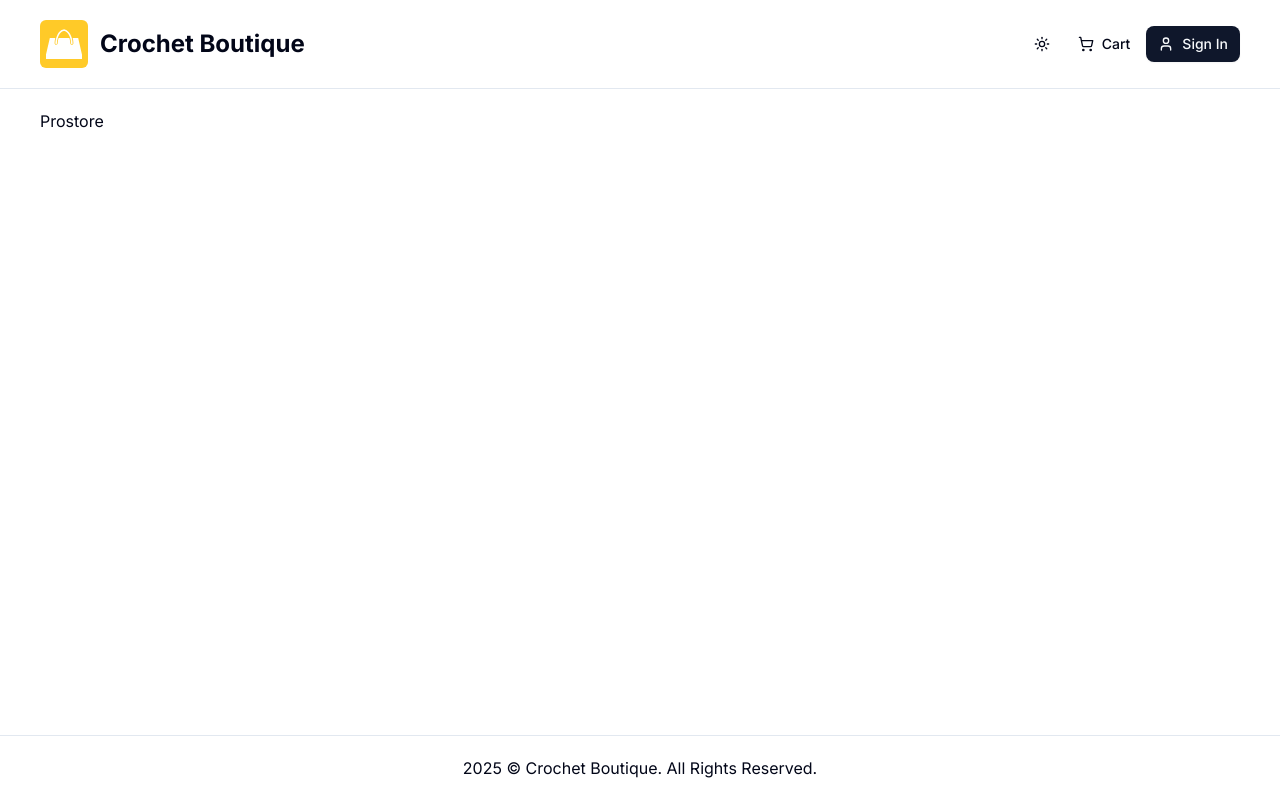
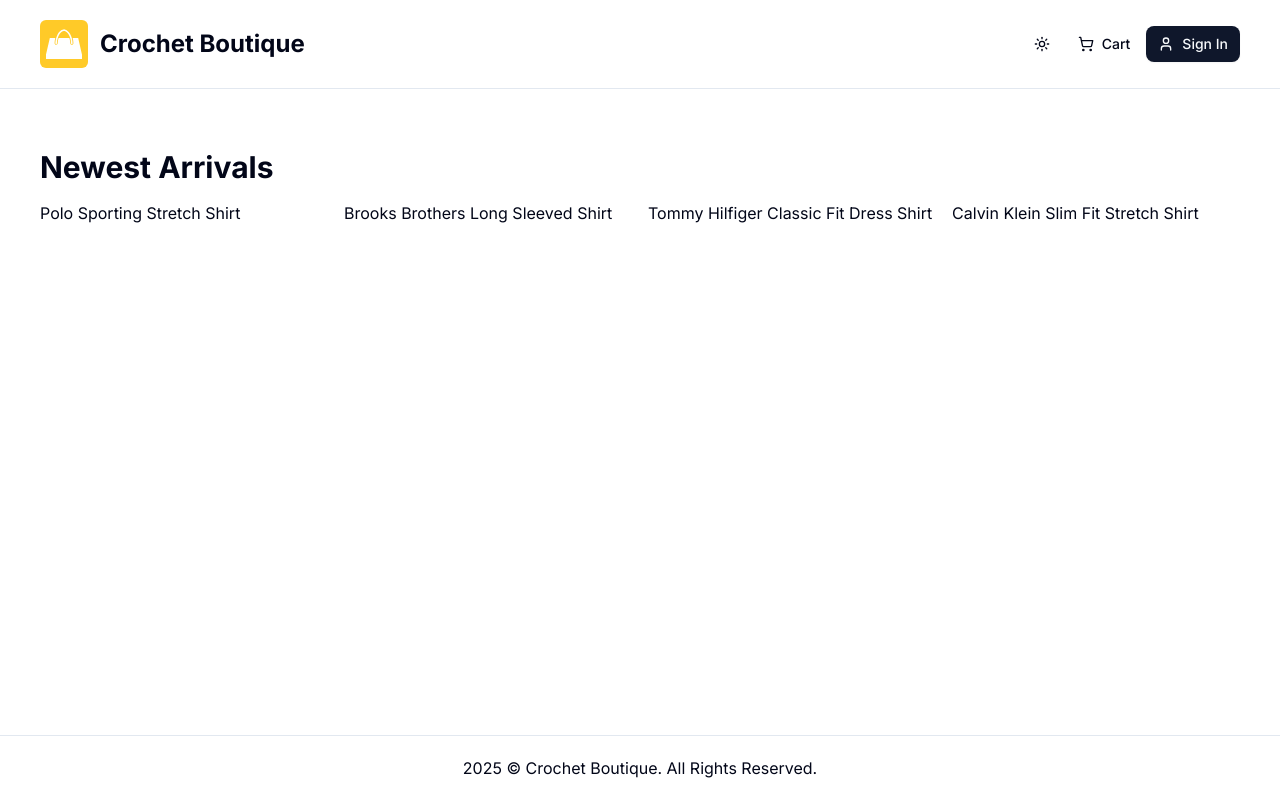
Before and after one commit to jwala-anirudh/crochet-boutique-store, a Next.js app: page / in a window 1280 px wide. Built offline with nearby package versions, Linux system fonts and the light colour scheme; no server answers.

Commit message:
feat: add ProductList component and sample data; update HomePage to display newest arrivals

```diff
--- a/app/(root)/page.tsx
+++ b/app/(root)/page.tsx
@@ -1,5 +1,16 @@
+import ProductList from "@/components/shared/product/product-list";
+import sampleData, { Product } from "@/db/sample-data";
+
 const HomePage = () => {
-  return <>Prostore</>;
+  return (
+    <>
+      <ProductList
+        title="Newest Arrivals"
+        data={sampleData.products as Product[]}
+        limit={4}
+      />
+    </>
+  );
 };
 
 export default HomePage;
--- /dev/null
+++ b/components/shared/product/product-list.tsx
@@ -0,0 +1,32 @@
+import { Product } from "@/db/sample-data";
+
+const ProductList = ({
+  data,
+  title,
+  limit,
+}: {
+  data: Product[];
+  title?: string;
+  limit?: number;
+}) => {
+  const limitedData = limit ? data.slice(0, limit) : data;
+
+  return (
+    <div className="my-10">
+      <h2 className="h2-bold mb-4">{title}</h2>
+      {data.length > 0 ? (
+        <div className="grid grid-cols-1 sm:grid-cols-2 md:grid-cols-3 lg:grid-cols-4 gap-4">
+          {limitedData.map((product: Product) => (
+            <div key={product.name}>{product.name}</div>
+          ))}
+        </div>
+      ) : (
+        <div>
+          <p>No products found</p>
+        </div>
+      )}
+    </div>
+  );
+};
+
+export default ProductList;
--- /dev/null
+++ b/db/sample-data.ts
@@ -0,0 +1,123 @@
+export interface Product {
+  name: string;
+  slug: string;
+  category: string;
+  description: string;
+  images: string[];
+  price: number;
+  brand: string;
+  rating: number;
+  numReviews: number;
+  stock: number;
+  isFeatured: boolean;
+  banner: string;
+}
+
+const sampleData = {
+  products: [
+    {
+      name: "Polo Sporting Stretch Shirt",
+      slug: "polo-sporting-stretch-shirt",
+      category: "Men's Dress Shirts",
+      description: "Classic Polo style with modern comfort",
+      images: [
+        "/images/sample-products/p1-1.jpg",
+        "/images/sample-products/p1-2.jpg",
+      ],
+      price: 59.99,
+      brand: "Polo",
+      rating: 4.5,
+      numReviews: 10,
+      stock: 5,
+      isFeatured: true,
+      banner: "banner-1.jpg",
+    },
+    {
+      name: "Brooks Brothers Long Sleeved Shirt",
+      slug: "brooks-brothers-long-sleeved-shirt",
+      category: "Men's Dress Shirts",
+      description: "Timeless style and premium comfort",
+      images: [
+        "/images/sample-products/p2-1.jpg",
+        "/images/sample-products/p2-2.jpg",
+      ],
+      price: 85.9,
+      brand: "Brooks Brothers",
+      rating: 4.2,
+      numReviews: 8,
+      stock: 10,
+      isFeatured: true,
+      banner: "banner-2.jpg",
+    },
+    {
+      name: "Tommy Hilfiger Classic Fit Dress Shirt",
+      slug: "tommy-hilfiger-classic-fit-dress-shirt",
+      category: "Men's Dress Shirts",
+      description: "A perfect blend of sophistication and comfort",
+      images: [
+        "/images/sample-products/p3-1.jpg",
+        "/images/sample-products/p3-2.jpg",
+      ],
+      price: 99.95,
+      brand: "Tommy Hilfiger",
+      rating: 4.9,
+      numReviews: 3,
+      stock: 0,
+      isFeatured: false,
+      banner: null,
+    },
+    {
+      name: "Calvin Klein Slim Fit Stretch Shirt",
+      slug: "calvin-klein-slim-fit-stretch-shirt",
+      category: "Men's Dress Shirts",
+      description: "Streamlined design with flexible stretch fabric",
+      images: [
+        "/images/sample-products/p4-1.jpg",
+        "/images/sample-products/p4-2.jpg",
+      ],
+      price: 39.95,
+      brand: "Calvin Klein",
+      rating: 3.6,
+      numReviews: 5,
+      stock: 10,
+      isFeatured: false,
+      banner: null,
+    },
+    {
+      name: "Polo Ralph Lauren Oxford Shirt",
+      slug: "polo-ralph-lauren-oxford-shirt",
+      category: "Men's Dress Shirts",
+      description: "Iconic Polo design with refined oxford fabric",
+      images: [
+        "/images/sample-products/p5-1.jpg",
+        "/images/sample-products/p5-2.jpg",
+      ],
+      price: 79.99,
+      brand: "Polo",
+      rating: 4.7,
+      numReviews: 18,
+      stock: 6,
+      isFeatured: false,
+      banner: null,
+    },
+    {
+      name: "Polo Classic Pink Hoodie",
+      slug: "polo-classic-pink-hoodie",
+      category: "Men's Sweatshirts",
+      description: "Soft, stylish, and perfect for laid-back days",
+      images: [
+        "/images/sample-products/p6-1.jpg",
+        "/images/sample-products/p6-2.jpg",
+      ],
+      price: 99.99,
+      brand: "Polo",
+      rating: 4.6,
+      numReviews: 12,
+      stock: 8,
+      isFeatured: true,
+      banner: null,
+    },
+  ],
+};
+
+export default sampleData;
```
